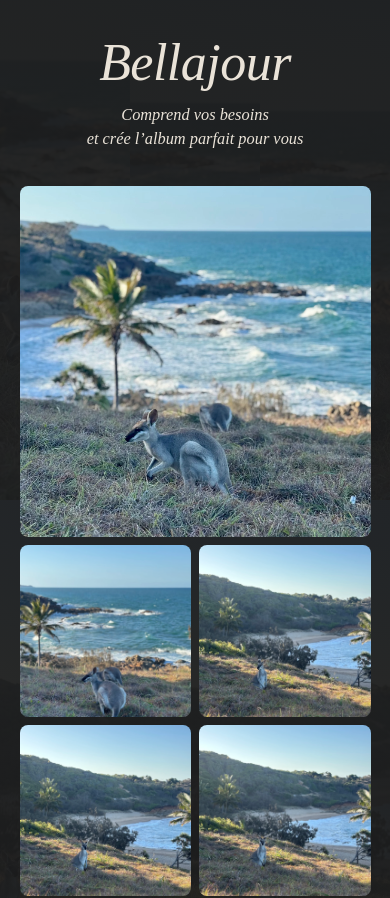
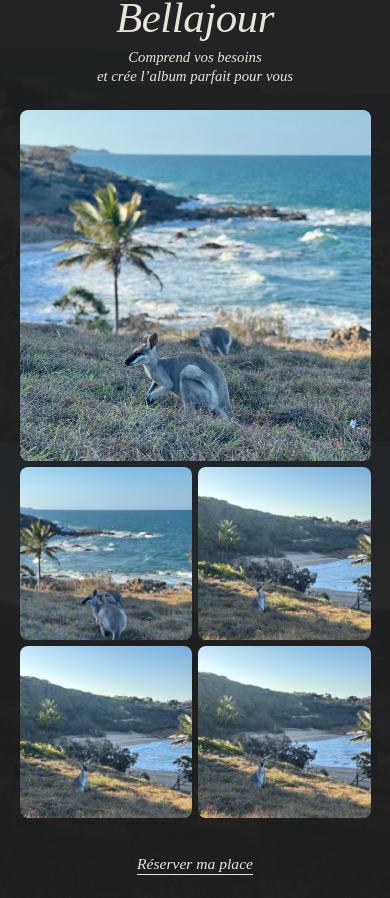
Before and after one commit to Lecrackerssurlepot/bellajour-prelaunch, a Next.js app: page / in a window 390 px wide. Shown: the part 1751-2649 px from the top of the page. Built offline with nearby package versions, Linux system fonts and the light colour scheme; no server answers.

Commit message:
fix(mobile): brand-intro compact layout to fit in ~1 viewport
Co-Authored-By: Claude Sonnet 4.6 <noreply@anthropic.com>

```diff
--- a/src/app/sections/brand-intro.css
+++ b/src/app/sections/brand-intro.css
@@ -12,7 +12,7 @@
     display: block;
     position: relative;
     background: var(--bj-noir, #1C1C1C);
-    padding: 100px 5vw 80px;
+    padding: 60px 5vw 60px;
     color: var(--bj-bg, #EAE3D8);
     overflow: hidden;
   }
@@ -68,7 +68,7 @@
     font-family: 'Playfair Display', serif;
     font-weight: 400;
     font-style: italic;
-    font-size: clamp(52px, 13vw, 80px);
+    font-size: clamp(40px, 11vw, 56px);
     line-height: 1;
     letter-spacing: -0.01em;
     color: var(--bj-bg, #EAE3D8);
@@ -81,11 +81,11 @@
     font-family: 'Cormorant Garamond', serif;
     font-style: italic;
     font-weight: 300;
-    font-size: clamp(16px, 4.2vw, 20px);
-    line-height: 1.45;
+    font-size: clamp(14px, 3.8vw, 17px);
+    line-height: 1.3;
     color: var(--bj-bg, #EAE3D8);
     opacity: 0.80;
-    margin: 14px 0 36px;
+    margin: 8px 0 24px;
     text-align: center;
   }
 
@@ -93,21 +93,21 @@
   .bi-photos-mosaic {
     display: flex;
     flex-direction: column;
-    gap: 8px;
+    gap: 6px;
     width: 100%;
-    margin-bottom: 40px;
+    margin-bottom: 24px;
   }
 
   .bi-photo-hero {
     width: 100%;
-    aspect-ratio: 16 / 10;
+    aspect-ratio: 16 / 9;
     border-radius: 8px;
   }
 
   .bi-photos-grid {
     display: grid;
     grid-template-columns: 1fr 1fr;
-    gap: 8px;
+    gap: 6px;
     width: 100%;
   }
 
@@ -151,19 +151,20 @@
 
   /* ── CTA ── */
   .bi-cta {
-    padding: 12px 4px;
+    padding: 8px 4px;
     background: transparent;
     border: none;
     font-family: 'Cormorant Garamond', serif;
     font-style: italic;
     font-weight: 300;
-    font-size: clamp(18px, 5vw, 22px);
+    font-size: clamp(15px, 4vw, 18px);
     color: var(--bj-bg, #EAE3D8);
     text-decoration: underline;
-    text-underline-offset: 6px;
+    text-underline-offset: 5px;
     text-decoration-thickness: 1px;
     cursor: pointer;
     min-height: 44px;
+    margin-top: 0;
     align-self: center;
   }
 }
```
